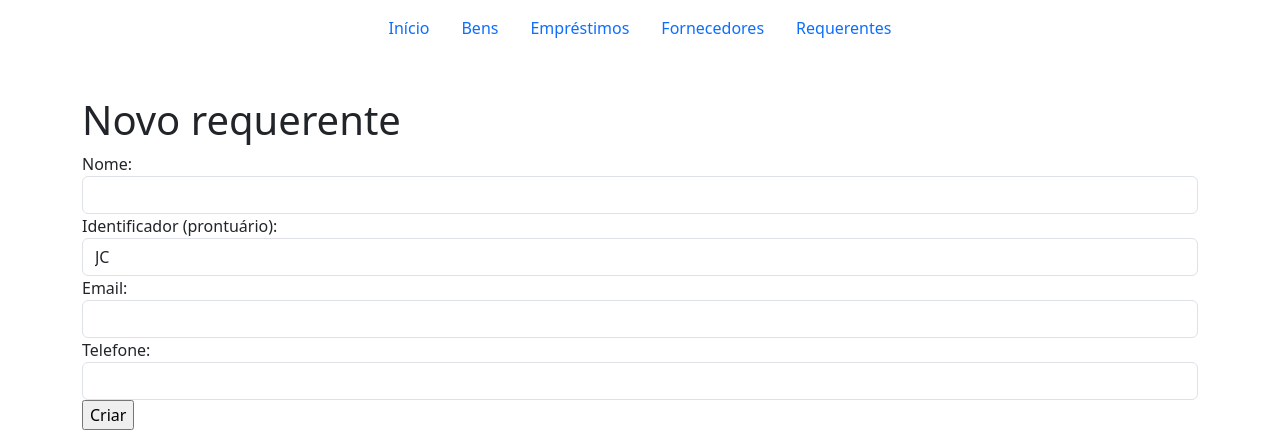
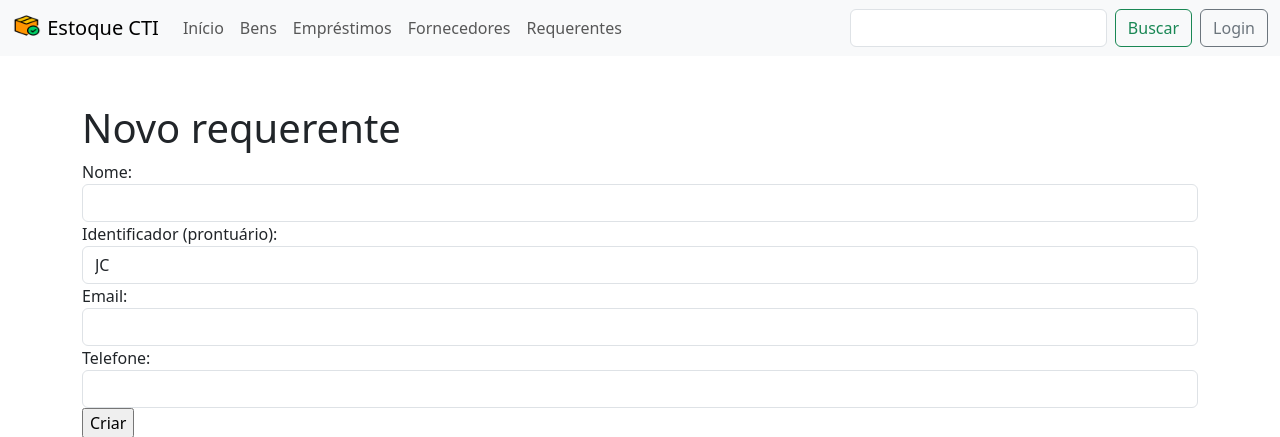
Before and after one commit to Estagio-IFSP/Estoque-CTI, a Django app: page /dashboard/claimant/create/ in a window 1280 px wide. Shown: the top 437 px of the page. Run offline with Django 4.2, Linux system fonts and the light colour scheme.

Commit message:
Streamline login controls, scaffold search bar

```diff
--- a/stockControl/templates/dashboard.html
+++ b/stockControl/templates/dashboard.html
@@ -4,12 +4,63 @@
 {% block title %}Dashboard{% endblock %}
 
 {% block content %}
-<nav class="nav nav-expand-lg nav-pills justify-content-center mt-2">
-  <a class="nav-link {% if request.path == '/dashboard' %}active{% endif %}" href="{% url 'dashboard' %}">Início</a>
-  <a class="nav-link {% if request.path == '/dashboard/goods' %}active{% endif %}" href="{% url 'goods' %}">Bens</a>
-  <a class="nav-link {% if request.path == '/dashboard/loans' %}active{% endif %}" href="{% url 'loans' %}">Empréstimos</a>
-  <a class="nav-link {% if request.path == '/dashboard/suppliers' %}active{% endif %}" href="{% url 'suppliers' %}">Fornecedores</a>
-  <a class="nav-link {% if request.path == '/dashboard/claimants' %}active{% endif %}" href="{% url 'claimants' %}">Requerentes</a>
+<nav class="navbar navbar-expand-lg bg-body-tertiary">
+  <div class="container-fluid">
+    <a class="navbar-brand" href="{% url 'dashboard' %}">
+      <img src="{% static 'img/ready-stock.png' %}" alt="Logo" width="30" height="24" class="d-inline-block align-text-top">
+      Estoque CTI
+    </a>
+    <button class="navbar-toggler" type="button" data-bs-toggle="collapse" data-bs-target="#navbarToggler" aria-controls="navbarToggler" aria-expanded="false" aria-label="Alternar barra de navegação">
+      <span class="navbar-toggler-icon"></span>
+    </button>
+    <div class="collapse navbar-collapse" id="navbarToggler">
+      <ul class="navbar-nav me-auto mb-2 mb-lg-0">
+        <li class="nav-item">
+          <a class="nav-link {% if request.path == '/dashboard/' %}active{% endif %}" href="{% url 'dashboard' %}">Início</a>
+        </li>
+        <li class="nav-item">
+          <a class="nav-link {% if request.path == '/dashboard/goods/' %}active{% endif %}" href="{% url 'goods' %}">Bens</a>
+        </li>
+        <li class="nav-item">
+          <a class="nav-link {% if request.path == '/dashboard/loans/' %}active{% endif %}" href="{% url 'loans' %}">Empréstimos</a>
+        </li>
+        <li class="nav-item">
+          <a class="nav-link {% if request.path == '/dashboard/suppliers/' %}active{% endif %}" href="{% url 'suppliers' %}">Fornecedores</a>
+        </li>
+        <li class="nav-item">
+          <a class="nav-link {% if request.path == '/dashboard/claimants/' %}active{% endif %}" href="{% url 'claimants' %}">Requerentes</a>
+        </li>
+      </ul>
+      <ul class="navbar-nav mb-2 mb-lg-0">
+        <li>
+          <form class="d-flex" role="search">
+            <input class="form-control me-2" type="search" placeholder="" aria-label="Search">
+            <button class="btn btn-outline-success" type="submit">Buscar</button>
+          </form>
+        </li>
+        <li>
+        <div class="dropdown flex-d">
+          <a class="ms-2 {% if user.is_authenticated %}nav-link dropdown-toggle{% else %}btn btn-outline-secondary{% endif %}" href="{% if user.is_authenticated %}#{% else %}{% url 'login' %}{% endif %}" role="button" {% if user.is_authenticated %}data-bs-toggle="dropdown" aria-expanded="false"{% endif %}>
+            {% if user.is_authenticated %}
+            <small>{{ user.username }}</small>
+            {% else %}
+            Login
+            {% endif %}
+          </a>
+          <ul class="dropdown-menu">
+            <li><a class="dropdown-item" href="{% url 'password-change' %}">Alterar senha</a></li>
+            <li>
+              <form class="container-fluid" action="{% url 'logout' %}" method="post">
+                {% csrf_token %}
+                <button class="btn btn-sm btn-outline-secondary" type="submit">Sair</button>
+              </form>
+            </li>
+          </ul>
+        </div>
+      </li>
+      </ul>
+    </div>
+  </div>
 </nav>
 
 <main class="container mt-5">
```
